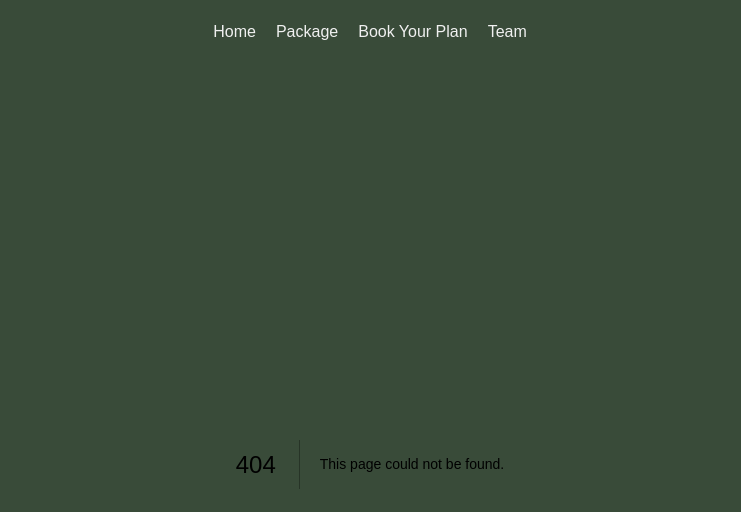
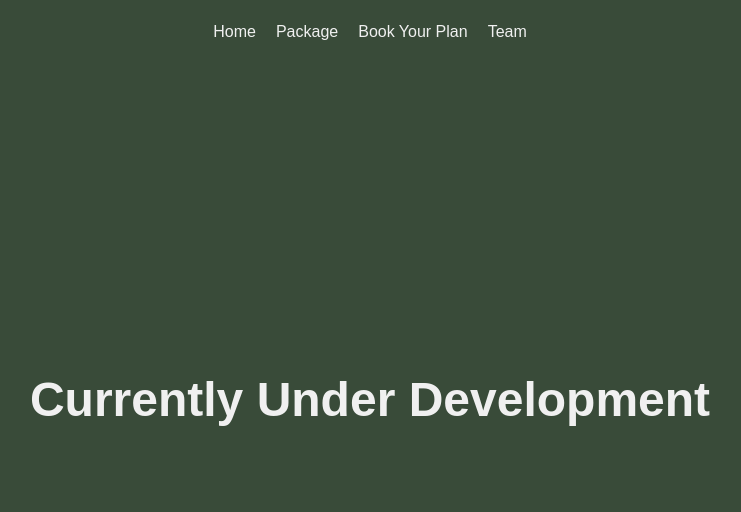
Before and after one commit to peii14/laCle, a Next.js app: page /Booking in a window 1280 px wide. Before the commit this address had no page. Shown: the top 512 px of the page, without its empty margins (270-1011 px from the left). Built offline with nearby package versions, Linux system fonts and the light colour scheme.

Commit message:
added new pages

```diff
--- /dev/null
+++ b/pages/Booking.tsx
@@ -0,0 +1,8 @@
+const Booking = () => {
+  return (
+    <div className="absolute w-screen top-1/2 -translate-y-1/2 ">
+      <h1 className="text-forth text-center">Currently Under Development</h1>
+    </div>
+  );
+};
+export default Booking;
--- /dev/null
+++ b/pages/Team.tsx
@@ -0,0 +1,8 @@
+const Team = () => {
+  return (
+    <div>
+      <div></div>
+    </div>
+  );
+};
+export default Team;
```
